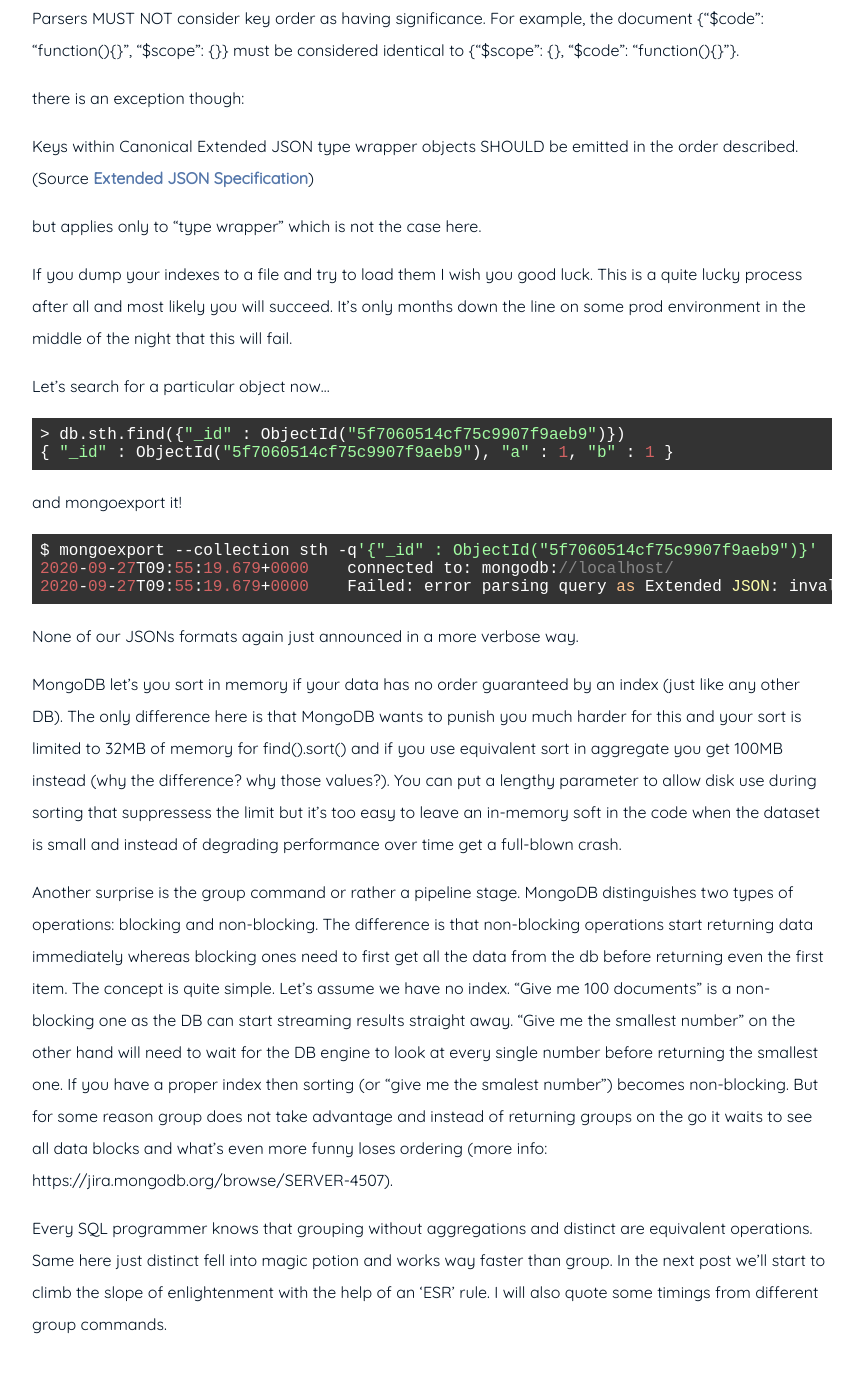
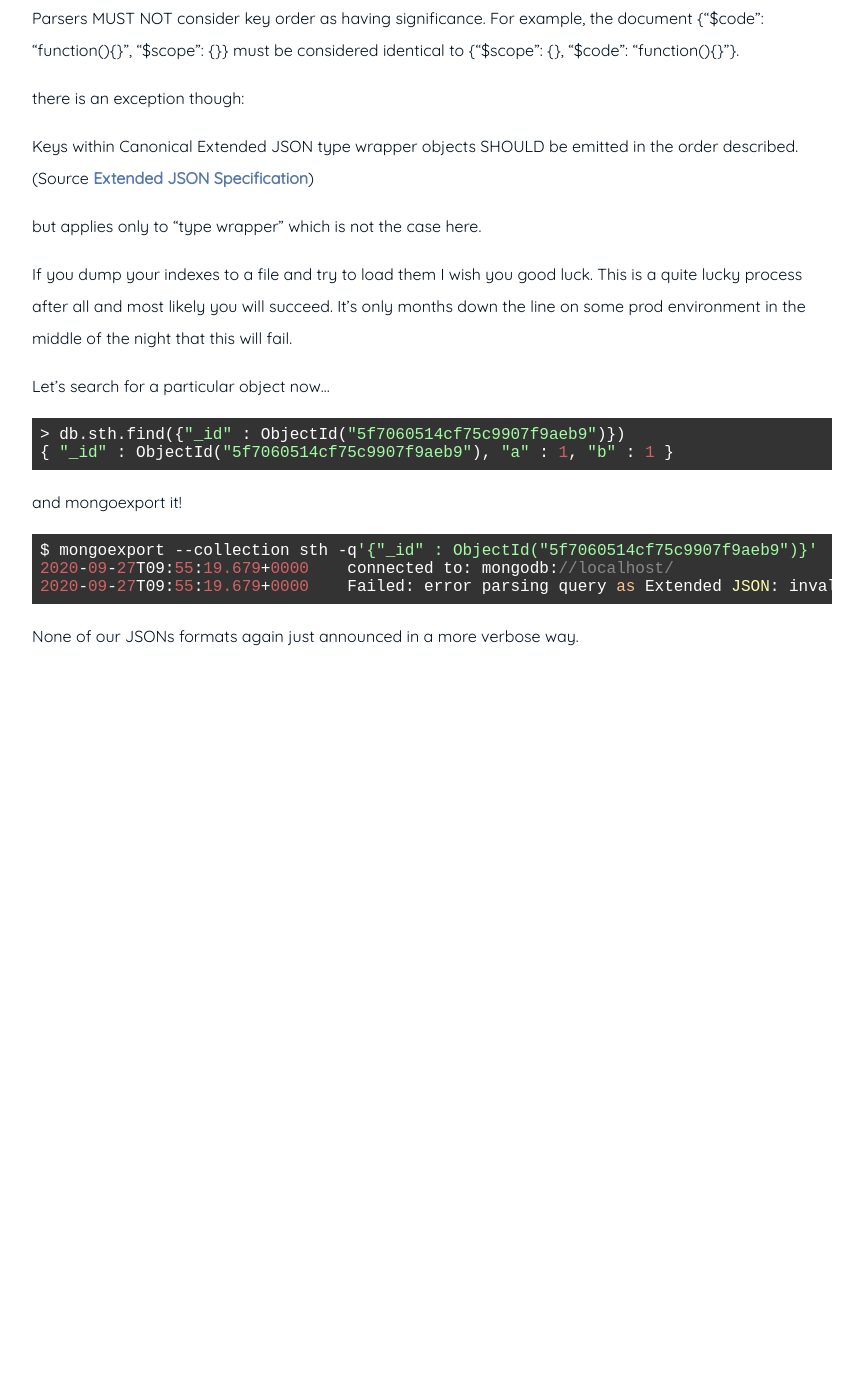
Before and after one commit to WojtekWaga/WojtekWaga.github.io, a Jekyll site: the page built from _posts/2020-10-04-weird-weirder-mongodb.md, in a window 1280 px wide and 1400 px high, scrolled down 1735 px. Shown: the top 1373 px of the window, without its empty margins (208-1071 px from the left). Built offline with Jekyll 4.4.1, drawn with Linux system fonts in a browser that asks for light colours; after the commit the page ends 2447 px from its top, so only the background shows below that.

Commit message:
sort-group

````diff
--- a/_posts/2020-10-04-weird-weirder-mongodb.md
+++ b/_posts/2020-10-04-weird-weirder-mongodb.md
@@ -51,9 +51,3 @@
 2020-09-27T09:55:19.679+0000    Failed: error parsing query as Extended JSON: invalid JSON input. Position: 9. Character: O
 ```
 None of our JSONs formats again just announced in a more verbose way.
-
-MongoDB let's you sort in memory if your data has no order guaranteed by an index (just like any other DB). The only difference here is that MongoDB wants to punish you much harder for this and your sort is limited to 32MB of memory for find().sort() and if you use equivalent sort in aggregate you get 100MB instead (why the difference? why those values?). You can put a lengthy parameter to allow disk use during sorting that suppressess the limit but it's too easy to leave an in-memory soft in the code when the dataset is small and instead of degrading performance over time get a full-blown crash.
-
-Another surprise is the group command or rather a pipeline stage. MongoDB distinguishes two types of operations: blocking and non-blocking. The difference is that non-blocking operations start returning data immediately whereas blocking ones need to first get all the data from the db before returning even the first item. The concept is quite simple. Let's assume we have no index. "Give me 100 documents" is a non-blocking one as the DB can start streaming results straight away. "Give me the smallest number" on the other hand will need to wait for the DB engine to look at every single number before returning the smallest one. If you have a proper index then sorting (or "give me the smalest number") becomes non-blocking. But for some reason group does not take advantage and instead of returning groups on the go it waits to see all data blocks and what's even more funny loses ordering (more info: https://jira.mongodb.org/browse/SERVER-4507).
-
-Every SQL programmer knows that grouping without aggregations and distinct are equivalent operations. Same here just distinct fell into magic potion and works way faster than group. In the next post we'll start to climb the slope of enlightenment with the help of an 'ESR' rule. I will also quote some timings from different group commands.
````
Also changed, not shown: _drafts/sort-group.md (added, +5 -0 lines).
